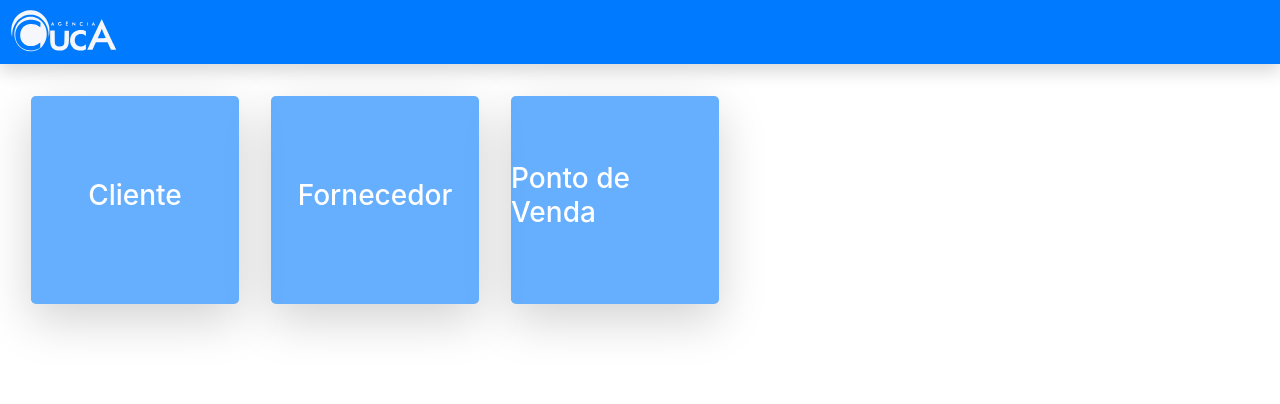
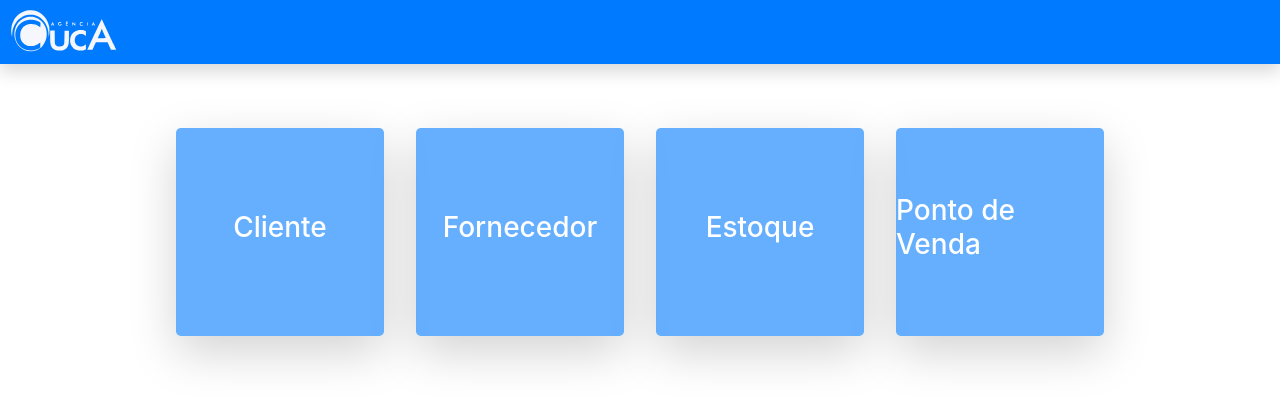
Before and after one commit to alvino/react-cuca-app, a React (Create React App) app: page / in a window 1280 px wide. Shown: the top 404 px of the page. Built offline with nearby package versions, Linux system fonts and the light colour scheme.

Commit message:
adicionando um box para page estoque

```diff
--- a/src/pages/home.js
+++ b/src/pages/home.js
@@ -12,9 +12,10 @@
       <Header />
 
       <div className='container-fluid'>
-        <main className='d-flex'>
+        <main className='mt-5 d-flex justify-content-center align-items-center'>
           <Box title='Cliente' to='/cliente' />
           <Box title='Fornecedor' to='/fornecedor' />
+          <Box title='Estoque' to='/estoque' />
           <Box title='Ponto de Venda' to='/pdv' />
         </main>
       </div>
```
